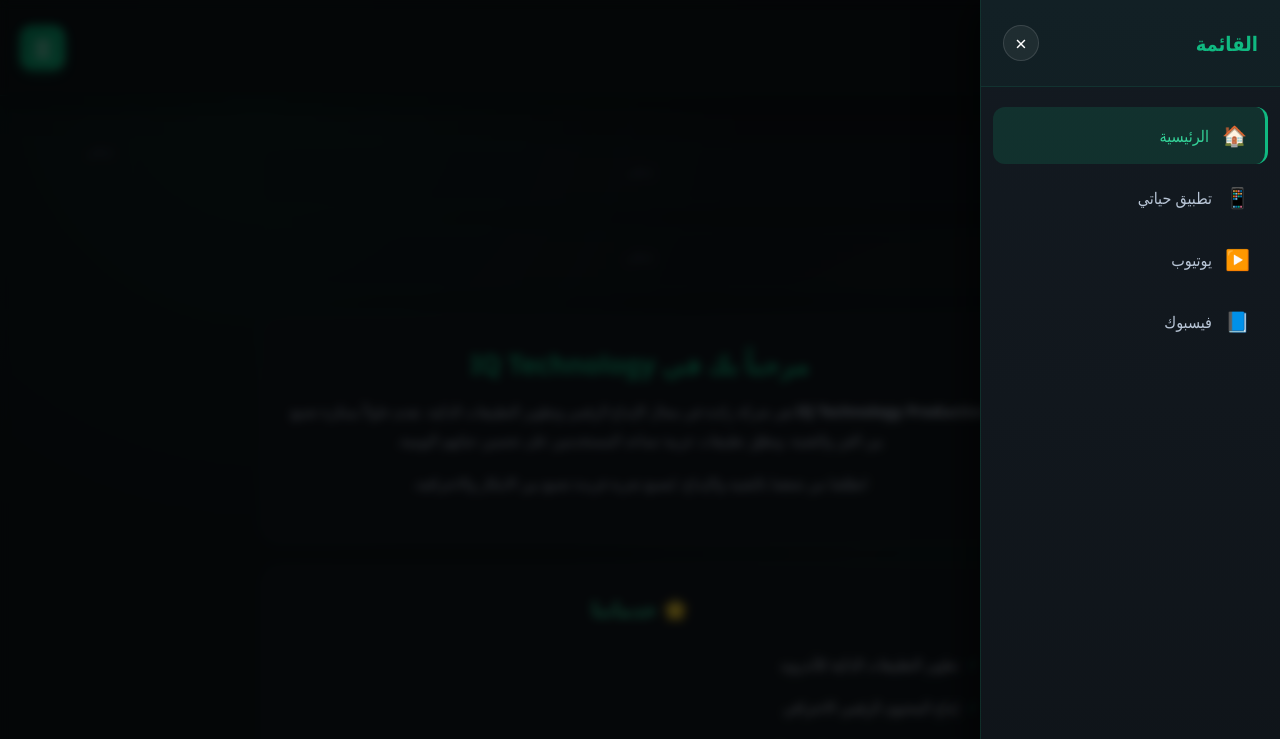
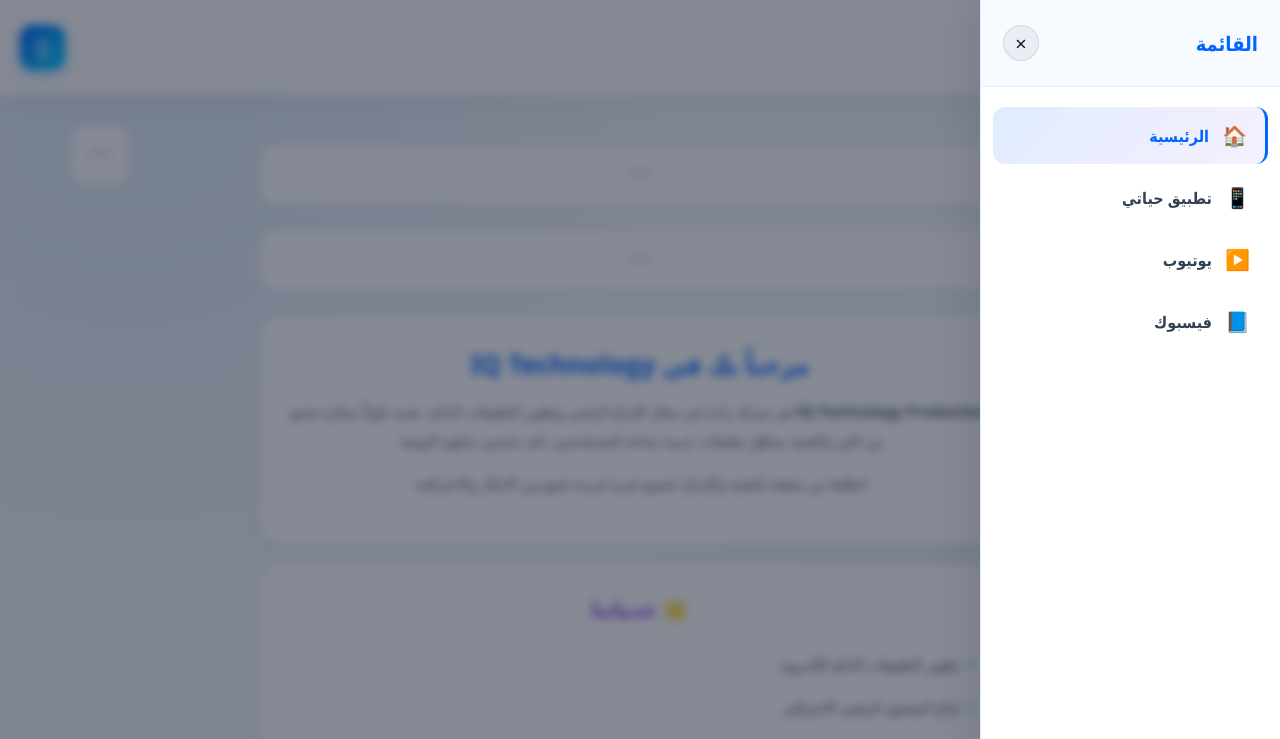
Before and after one commit to IQtech1/IQtech1, a plain HTML site: page index.html in a window 1280 px wide. Both pictures are taken after a click on the button "القائمة". Shown: the top 739 px of the page. Drawn offline with Linux system fonts and the light colour scheme.

Commit message:
Update index.html

```diff
--- a/index.html
+++ b/index.html
@@ -55,24 +55,24 @@
     * { margin: 0; padding: 0; box-sizing: border-box; font-family: 'Segoe UI', Tahoma, sans-serif; }
 
     body {
-        background: #0f1419;
+        background: #f0f4f8;
         background-image:
-            radial-gradient(circle at 20% 10%, rgba(16, 185, 129, 0.08), transparent 40%),
-            radial-gradient(circle at 80% 80%, rgba(52, 211, 153, 0.05), transparent 40%);
+            radial-gradient(circle at 10% 5%, rgba(0, 102, 255, 0.08), transparent 40%),
+            radial-gradient(circle at 90% 90%, rgba(124, 58, 237, 0.06), transparent 40%);
         background-attachment: fixed;
         min-height: 100vh;
-        color: white;
+        color: #0f172a;
         padding-bottom: 80px;
         padding-top: 90px;
     }
 
     /* 🎯 الشريط العلوي الثابت */
     header {
-        background: rgba(15, 20, 25, 0.9);
+        background: rgba(255, 255, 255, 0.85);
         backdrop-filter: blur(20px);
         -webkit-backdrop-filter: blur(20px);
         padding: 18px 20px;
-        border-bottom: 1px solid rgba(16, 185, 129, 0.15);
+        border-bottom: 1px solid rgba(0, 102, 255, 0.12);
         position: fixed;
         top: 0;
         left: 0;
@@ -82,7 +82,7 @@
         display: flex;
         align-items: center;
         justify-content: space-between;
-        box-shadow: 0 4px 30px rgba(0, 0, 0, 0.4);
+        box-shadow: 0 4px 30px rgba(15, 23, 42, 0.06);
     }
 
     .header-content {
@@ -93,7 +93,7 @@
 
     /* 🍔 زر القائمة */
     .menu-btn {
-        background: linear-gradient(135deg, #059669, #10b981);
+        background: linear-gradient(135deg, #0066ff, #00d4ff);
         border: none;
         color: white;
         width: 45px;
@@ -105,41 +105,40 @@
         justify-content: center;
         font-size: 22px;
         transition: 0.3s;
-        box-shadow: 0 4px 12px rgba(16, 185, 129, 0.25);
+        box-shadow: 0 4px 15px rgba(0, 102, 255, 0.25);
         flex-shrink: 0;
     }
 
     .menu-btn:hover {
         transform: scale(1.05);
-        box-shadow: 0 6px 16px rgba(16, 185, 129, 0.4);
     }
 
     .logo {
         font-size: 24px;
-        font-weight: bold;
-        color: #10b981;
+        font-weight: 800;
+        color: #0066ff;
         letter-spacing: 0.5px;
         white-space: nowrap;
     }
 
     .logo span {
-        color: #34d399;
+        color: #7c3aed;
     }
 
     .tagline {
-        color: #6b7c93;
+        color: #64748b;
         font-size: 11px;
         display: none;
     }
 
-    /* 📂 القائمة الجانبية - على اليمين */
+    /* 📂 القائمة الجانبية - على اليمين (right) */
     .sidebar-overlay {
         position: fixed;
         top: 0;
         left: 0;
         width: 100%;
         height: 100%;
-        background: rgba(0, 0, 0, 0.7);
+        background: rgba(15, 23, 42, 0.5);
         backdrop-filter: blur(5px);
         opacity: 0;
         visibility: hidden;
@@ -155,42 +154,43 @@
     .sidebar {
         position: fixed;
         top: 0;
-        right: -320px;    /* ← يبدأ من خارج الشاشة يميناً */
+        right: 0;                          /* ← مثبتة على حافة اليمين */
+        transform: translateX(100%);       /* ← مخفية خارج الشاشة يميناً */
         width: 300px;
         height: 100vh;
-        background: linear-gradient(180deg, #131a21, #0f1419);
-        border-left: 1px solid rgba(16, 185, 129, 0.15);
+        background: #ffffff;
+        border-left: 1px solid rgba(0, 102, 255, 0.12);
         z-index: 1200;
-        transition: right 0.35s cubic-bezier(0.4, 0, 0.2, 1);
+        transition: transform 0.35s cubic-bezier(0.4, 0, 0.2, 1);
         display: flex;
         flex-direction: column;
-        box-shadow: -10px 0 40px rgba(0, 0, 0, 0.6);
+        box-shadow: -10px 0 40px rgba(15, 23, 42, 0.1);
         overflow-y: auto;
     }
 
     .sidebar.active {
-        right: 0;    /* ← ينزلق إلى اليمين */
+        transform: translateX(0);          /* ← تعود إلى مكانها على اليمين */
     }
 
     .sidebar-header {
         padding: 25px 22px;
-        border-bottom: 1px solid rgba(16, 185, 129, 0.12);
+        border-bottom: 1px solid rgba(0, 102, 255, 0.1);
         display: flex;
         justify-content: space-between;
         align-items: center;
-        background: rgba(16, 185, 129, 0.04);
+        background: rgba(0, 102, 255, 0.03);
     }
 
     .sidebar-title {
         font-size: 20px;
-        font-weight: bold;
-        color: #10b981;
+        font-weight: 800;
+        color: #0066ff;
     }
 
     .close-btn {
-        background: rgba(255, 255, 255, 0.06);
-        border: 1px solid rgba(255, 255, 255, 0.12);
-        color: white;
+        background: rgba(15, 23, 42, 0.05);
+        border: 1px solid rgba(15, 23, 42, 0.1);
+        color: #0f172a;
         width: 36px;
         height: 36px;
         border-radius: 50%;
@@ -203,8 +203,9 @@
     }
 
     .close-btn:hover {
-        background: rgba(239, 68, 68, 0.2);
-        border-color: rgba(239, 68, 68, 0.4);
+        background: rgba(239, 68, 68, 0.1);
+        border-color: rgba(239, 68, 68, 0.3);
+        color: #dc2626;
     }
 
     .sidebar-menu {
@@ -221,7 +222,7 @@
         width: 100%;
         background: transparent;
         border: none;
-        color: #b8c5d6;
+        color: #334155;
         padding: 15px 18px;
         text-align: right;
         font-size: 16px;
@@ -232,18 +233,18 @@
         align-items: center;
         gap: 14px;
         transition: 0.25s;
-        font-weight: 500;
+        font-weight: 600;
     }
 
     .sidebar-menu button:hover {
-        background: rgba(16, 185, 129, 0.1);
-        color: #34d399;
+        background: rgba(0, 102, 255, 0.08);
+        color: #0066ff;
     }
 
     .sidebar-menu button.active {
-        background: rgba(16, 185, 129, 0.15);
-        color: #34d399;
-        border-right: 3px solid #10b981;
+        background: linear-gradient(135deg, rgba(0, 102, 255, 0.12), rgba(124, 58, 237, 0.08));
+        color: #0066ff;
+        border-right: 3px solid #0066ff;
     }
 
     .menu-icon {
@@ -255,9 +256,9 @@
     .sidebar-footer {
         padding: 20px;
         text-align: center;
-        color: #4a5568;
+        color: #94a3b8;
         font-size: 12px;
-        border-top: 1px solid rgba(16, 185, 129, 0.12);
+        border-top: 1px solid rgba(0, 102, 255, 0.1);
     }
 
     /* المحتوى */
@@ -276,18 +277,19 @@
     }
 
     .card {
-        background: rgba(19, 26, 33, 0.8);
-        border: 1px solid rgba(16, 185, 129, 0.12);
+        background: #ffffff;
+        border: 1px solid rgba(0, 102, 255, 0.1);
         border-radius: 20px;
         padding: 30px 25px;
         margin-bottom: 20px;
         text-align: center;
-        backdrop-filter: blur(10px);
+        box-shadow: 0 4px 20px rgba(15, 23, 42, 0.04);
         transition: 0.3s;
     }
 
     .card:hover {
-        border-color: rgba(16, 185, 129, 0.3);
+        border-color: rgba(0, 102, 255, 0.25);
+        box-shadow: 0 8px 30px rgba(0, 102, 255, 0.1);
     }
 
     .card-icon {
@@ -299,23 +301,23 @@
     h1 {
         font-size: 32px;
         margin-bottom: 15px;
-        color: #10b981;
+        color: #0066ff;
     }
 
     h2 {
         font-size: 26px;
         margin-bottom: 15px;
-        color: #10b981;
+        color: #0066ff;
     }
 
     h3 {
         font-size: 21px;
         margin-bottom: 12px;
-        color: #34d399;
+        color: #7c3aed;
     }
 
     p {
-        color: #b8c5d6;
+        color: #475569;
         line-height: 1.9;
         margin-bottom: 15px;
         font-size: 15px;
@@ -328,16 +330,16 @@
     }
 
     .features li {
-        color: #d1d9e6;
+        color: #334155;
         padding: 10px 0;
         list-style: none;
-        border-bottom: 1px solid rgba(16, 185, 129, 0.08);
+        border-bottom: 1px solid rgba(0, 102, 255, 0.08);
         font-size: 15px;
     }
 
     .features li::before {
         content: "✓";
-        color: #10b981;
+        color: #0066ff;
         font-weight: bold;
         margin-left: 8px;
         font-size: 16px;
@@ -346,7 +348,7 @@
     /* 🔘 الأزرار - بدون لمعان */
     .btn {
         display: inline-block;
-        background: #10b981;
+        background: #0066ff;
         color: white;
         padding: 14px 32px;
         border-radius: 30px;
@@ -360,7 +362,7 @@
     }
 
     .btn:hover {
-        background: #059669;
+        background: #0052cc;
         transform: translateY(-2px);
     }
 
@@ -381,11 +383,11 @@
     }
 
     .btn-app {
-        background: #10b981;
+        background: #7c3aed;
     }
 
     .btn-app:hover {
-        background: #059669;
+        background: #6d28d9;
     }
 
     .social-links {
@@ -415,8 +417,8 @@
 
     /* 📢 الإعلانات */
     .ad-container {
-        background: rgba(19, 26, 33, 0.5);
-        border: 1px dashed rgba(16, 185, 129, 0.15);
+        background: #ffffff;
+        border: 1px dashed rgba(0, 102, 255, 0.2);
         border-radius: 15px;
         padding: 15px;
         margin: 25px auto;
@@ -428,10 +430,11 @@
         flex-direction: column;
         align-items: center;
         justify-content: center;
+        box-shadow: 0 2px 10px rgba(15, 23, 42, 0.03);
     }
 
     .ad-label {
-        color: #4a5568;
+        color: #94a3b8;
         font-size: 11px;
         margin-bottom: 8px;
         letter-spacing: 1px;
@@ -452,9 +455,9 @@
     footer {
         text-align: center;
         padding: 30px 20px;
-        color: #4a5568;
+        color: #94a3b8;
         font-size: 13px;
-        border-top: 1px solid rgba(16, 185, 129, 0.08);
+        border-top: 1px solid rgba(0, 102, 255, 0.08);
         margin-top: 30px;
     }
 </style>
```
